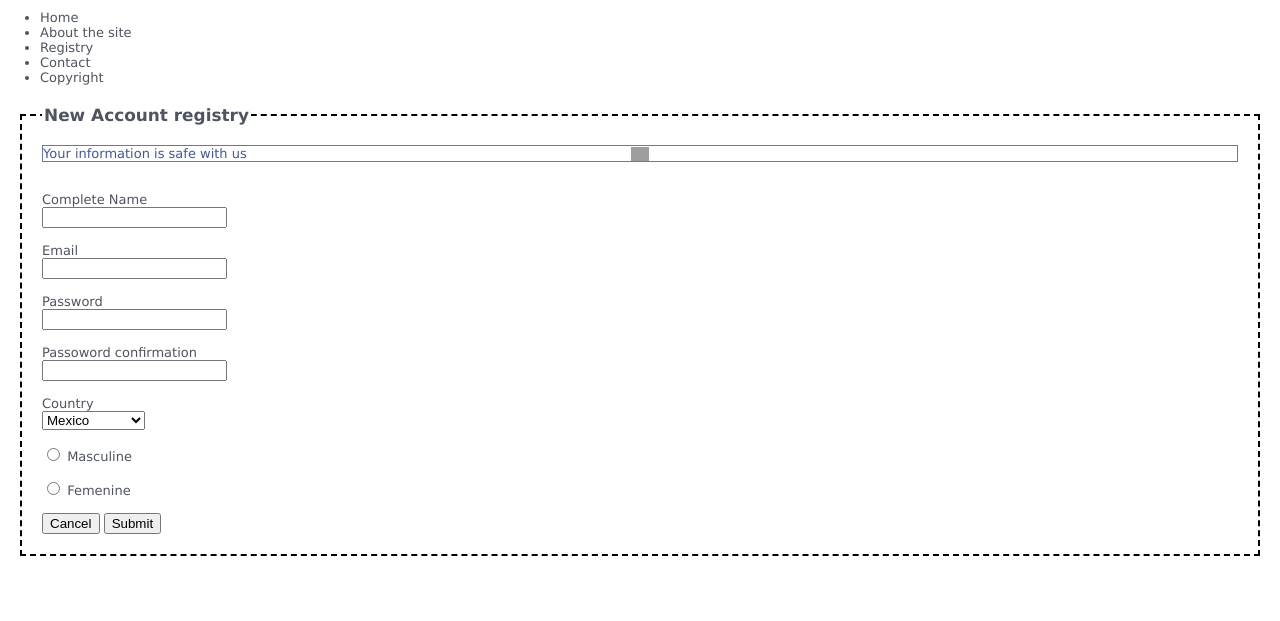
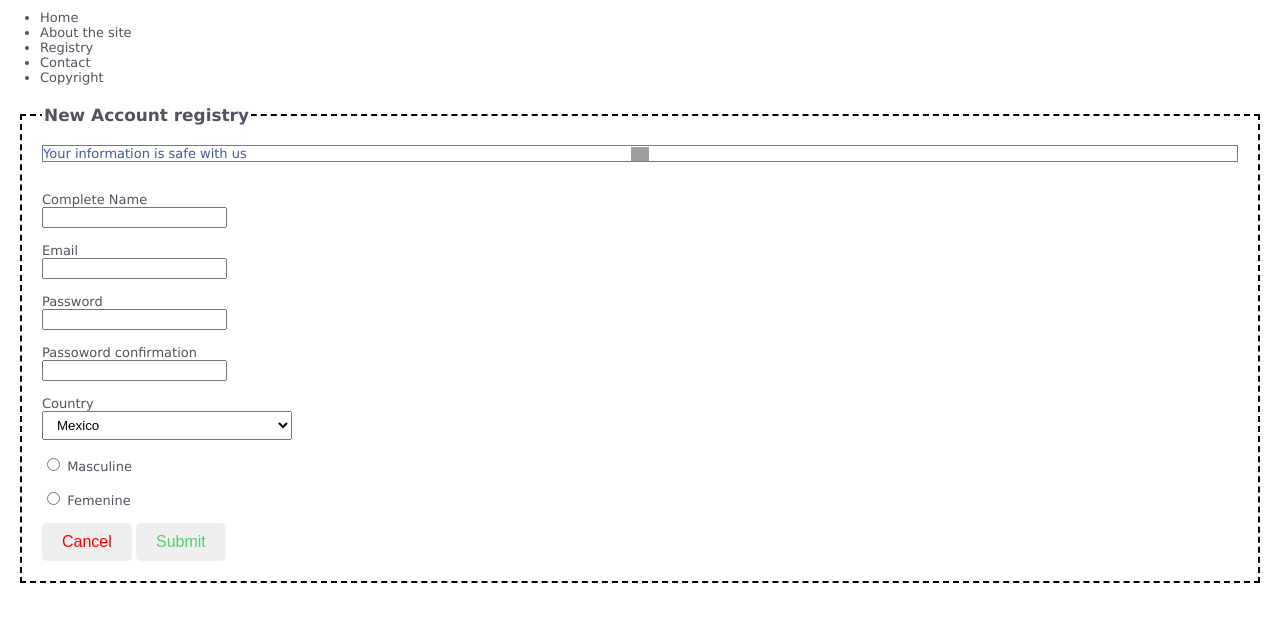
Before and after one commit to Adrian-Garcia/WebApps, a plain HTML site: page Parcial 1/Project/index.html in a window 1280 px wide. Shown: the part 73-694 px from the top of the page. Drawn offline with Linux system fonts and the light colour scheme; grey boxes are pictures that could not be loaded.

Commit message:
Updated syles.css

```diff
--- a/Parcial 1/Project/css/styles.css
+++ b/Parcial 1/Project/css/styles.css
@@ -11,6 +11,10 @@ targetName {
 	properlyNameN: value;
 }
 */
+
+* {
+	box-sizing: border-box;
+}
 
 /*Restart values of margin and padding*/
 body {
@@ -37,6 +41,7 @@ fieldset {
 }
 
 fieldset > div {
+	/*background: url() no-repeat center #42579C*/
 	border: 1px solid #6278B0;
 	color: #42579C;
 	background-image: url("https://cdn3.iconfinder.com/data/icons/bold-blue-glyphs-free-samples/32/Info_Circle_Symbol_Information_Letter-512.png");
@@ -74,3 +79,30 @@ p {
 	padding bottom: 10px;
 	padding: 5px 15px 10px 20px;
 }
+
+.formElement, select {
+	padding: 5px 10px;
+	width: 250px;
+}
+
+.formButton {
+	text-align: center;
+	padding: 10px 20px;
+	font-size: 16px;
+	border: 0;
+	border-radius: 5px;
+}
+
+.formButton:hover {
+	cursor: pointer;
+}
+
+#submitButton {
+	text-align: center;
+	color: #56CC6F;
+}
+
+#cancelButton {
+	color: red;
+	text-align: center;
+}
--- a/Parcial 1/Project/index.html
+++ b/Parcial 1/Project/index.html
@@ -29,20 +29,19 @@
 			<br> <br>
 
 			<label>Complete Name</label> <br>
-			<input type="text" id="name">
+			<input clas="formElement" type="text" id="name">
 			<br><br>
 
-
 			<label>Email</label> <br>
-			<input type="email" id="email">
+			<input clas="formElement" type="email" id="email">
 			<br><br>
 
 			<label>Password</label> <br>
-			<input type="text" id="pwd">
+			<input clas="formElement" type="password" id="pwd">
 			<br><br>
 
 			<label>Passoword confirmation</label> <br>
-			<input type="text" id="pwdConf">
+			<input clas="formElement" type="password" id="pwdConf">
 			<br><br>
 
 			<label>Country</label><br>
@@ -60,8 +59,8 @@
 			<input type="radio" id="female" name="sex">
 			<label for="female">Femenine</label> <br><br>
 
-			<button>Cancel</button>
-			<input type="submit" value="Submit">
+			<button class="formButton" id="cancelButton" >Cancel</button>
+			<input class="formButton" id="submitButton" type="submit" value="Submit">
 
 			<!-- <img src="https://cdn3.iconfinder.com/data/icons/bold-blue-glyphs-free-samples/32/Info_Circle_Symbol_Information_Letter-512.png"> -->
 
```
